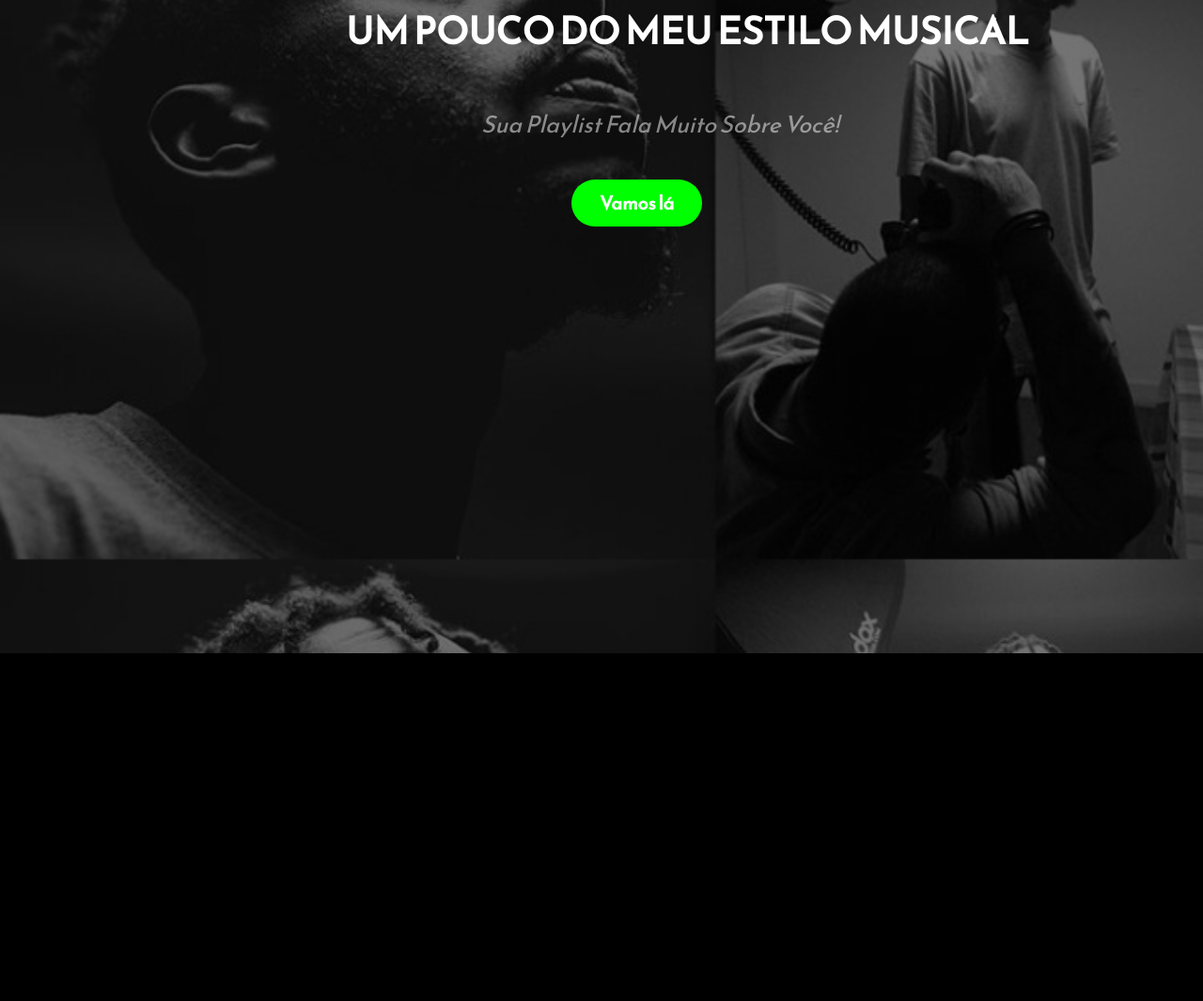
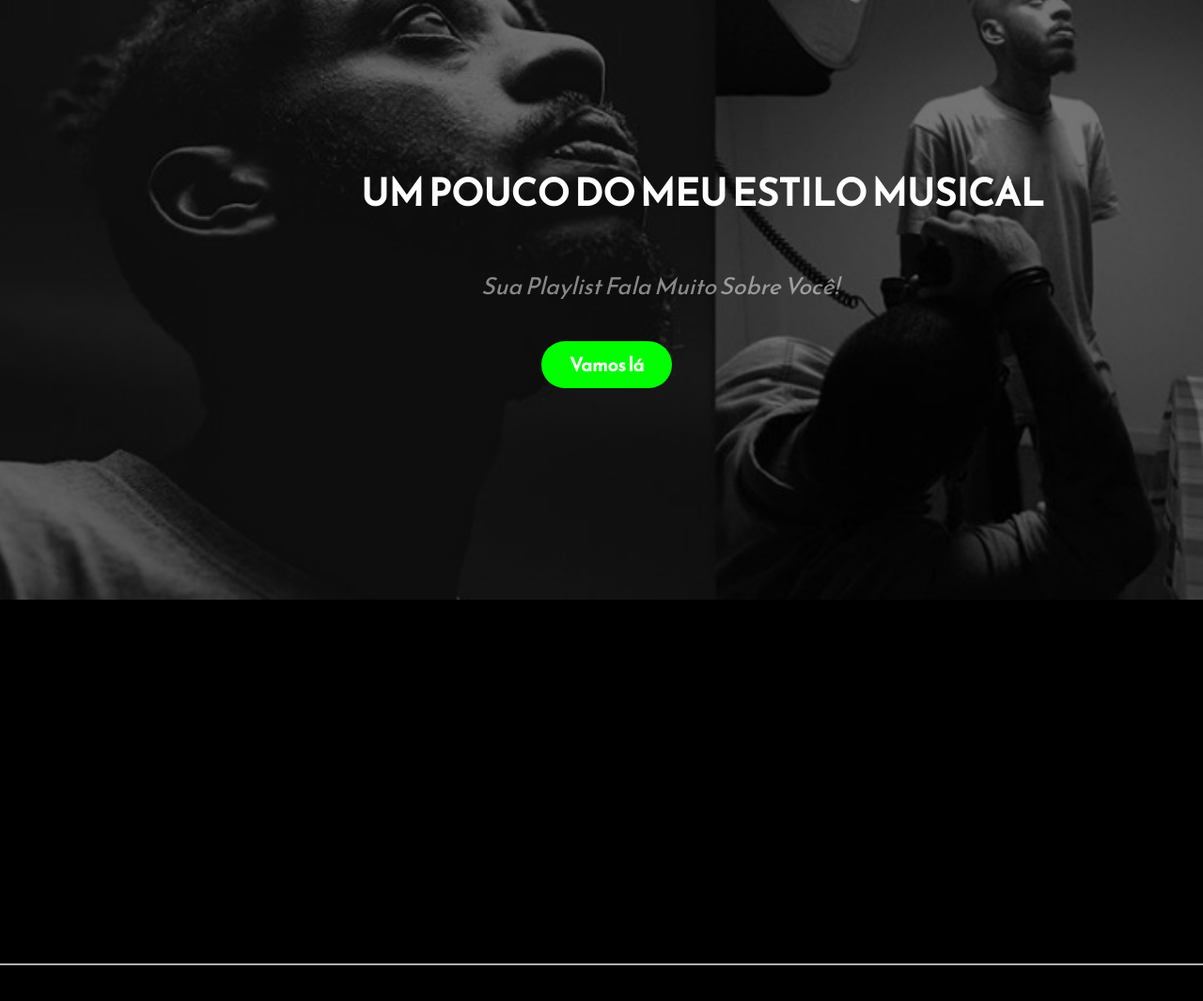
Before and after one commit to PeMagro/Projeto-Musica, a plain HTML site: page index.html in a window 1280 px wide. Shown: the part 205-1270 px from the top of the page at 94% size. Before the commit the page ends 900 px from the top, so only its background shows below. Drawn offline with Linux system fonts and the light colour scheme.

Commit message:
Add files via upload

```diff
--- a/index.css
+++ b/index.css
@@ -16,10 +16,12 @@ body {
     font-family: 'Reem Kufi';
     width: 100%;
     height: 900px;
-    background-image: url(imagens/fundo_castelos&ruinas2.jpg);
-    background-repeat: no-repeat;
-    background-size: 100%;
-    background-attachment: fixed;
+}
+
+main {
+    width: 100%;
+    height: 1800px;
+    margin: 0px;
 }
 
 header {
@@ -57,16 +59,24 @@ header nav a:hover {
 
 #principal {
     position: relative;
-    margin-left: 25%;
-    margin-top: 10%;
     background: none;
+    background-image: url(imagens/fundo_castelos&ruinas2.jpg);
+    background-repeat: no-repeat;
+    background-size: 100%;
+    background-attachment: scroll;
+    width: 100%;
+    height: 900px;
+    padding-top: 250px;
 }
 
 #texto_principal {
     position: relative;
+    margin: 50px;
+    margin-left: 30%;
+}
+
+.texto_principal {
     font-weight: bold;
-    margin: 50px;
-    margin-left: 5%;
     font-size: 40px;
     color: #fff;
 }
@@ -75,7 +85,7 @@ header nav a:hover {
     position: relative;
     font-style: italic;
     margin: 50px;
-    margin-left: 20%;
+    margin-left: 40%;
     font-size: 25px;
     color: #fff;
     opacity: 0.5;
@@ -94,7 +104,7 @@ header nav a:hover {
     color: #fff;
     font-weight: bold;
     margin: 100px;
-    margin-left: 30%;
+    margin-left: 45%;
 }
 
 #vamosla:hover {
@@ -103,3 +113,10 @@ header nav a:hover {
     color: #0f0;
     transition: 1s;
 }
+
+#divisao1 {
+    position: relative;
+    width: 100%;
+    height: 2px;
+    background-color: #b0b0b0;
+}
--- a/index.html
+++ b/index.html
@@ -24,11 +24,18 @@
         </nav>
     </header>
     <main>
-        <div id="principal">
-            <p id="texto_principal">UM POUCO DO MEU ESTILO MUSICAL</p>
+
+        <section id="principal">
+            <p id="texto_principal" class="texto_principal">UM POUCO DO MEU ESTILO MUSICAL</p>
             <p id="texto_secundario">Sua Playlist Fala Muito Sobre Você!</p>
-            <a id="vamosla" href="#">Vamos    lá</a>
-        </div>
+            <a id="vamosla" href="#estilos">Vamos lá</a>
+        </section>
+        <hr id="divisao1">
+        <section id="estilos">
+            <p>
+
+            </p>
+        </section>
     </main>
 </body>
 
```
